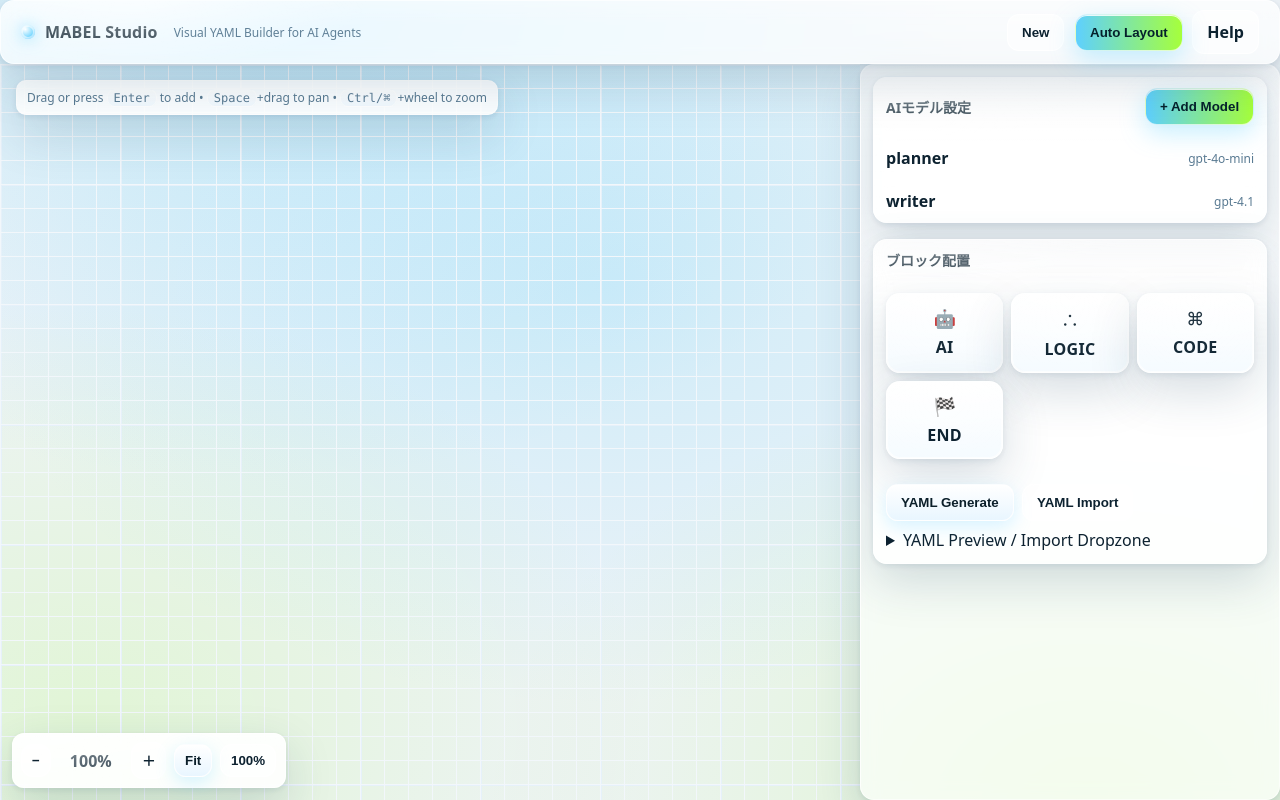
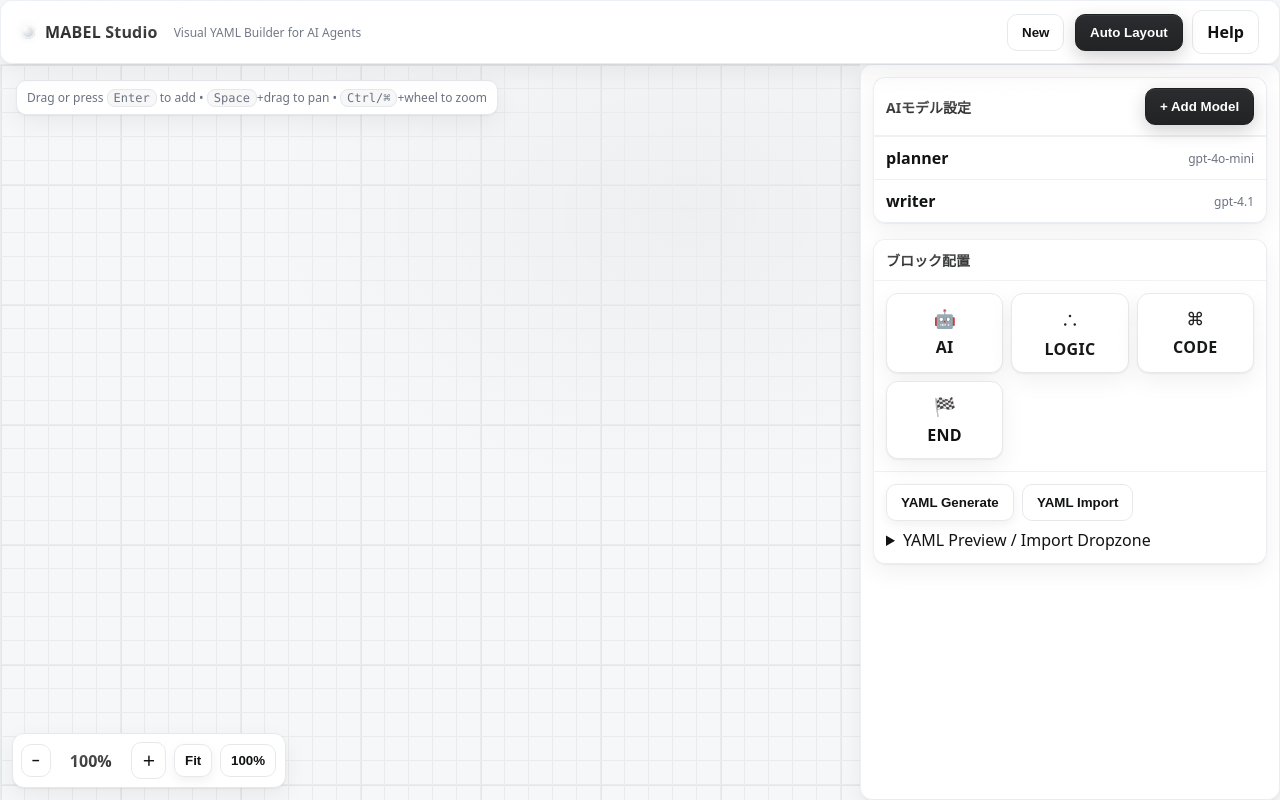
Before and after one commit to foxn2000/sdg_ui, a Flask app: page / in a window 1280 px wide. Run offline with Flask 3, Linux system fonts and the light colour scheme.

Commit message:
UI配色の変更

```diff
--- a/sdg_app/static/css/style.css
+++ b/sdg_app/static/css/style.css
@@ -1,40 +1,42 @@
 /* =========================================================
-   MABEL Studio — Frutiger Aero Theme (微調整版)
+   MABEL Studio — Mono Calm Theme (白黒グレー基調・簡素化)
    ========================================================= */
 
+/* デザイントークン（落ち着いたモノトーン + 低彩度のみ） */
 :root{
   /* Base palette */
-  --bg: radial-gradient(1200px 800px at 20% 0%, rgba(94,208,255,.25), transparent 60%),
-        radial-gradient(1000px 700px at 85% 100%, rgba(168,255,59,.20), transparent 60%),
-        #eef3f7;
-  --panel: rgba(255,255,255,.65);
-  --panel-alt: rgba(255,255,255,.72);
-  --grid:#dfe8f1;
-  --grid-strong:#cfdbe7;
+  --bg: #f6f7f8; /* 全体背景はフラットな明度差のみ */
+  --panel: rgba(255,255,255,.94);
+  --panel-alt: rgba(255,255,255,.98);
+  --grid:#e9ecef;
+  --grid-strong:#e3e6ea;
 
-  --text:#0d2230;
-  --muted:#597a92;
+  --text:#111213;
+  --muted:#6b7280;
 
-  --acc-blue:#5ed0ff;   /* ライトブルー */
-  --acc-lime:#a6ff3b;   /* ライムグリーン */
-  --acc: var(--acc-blue);
+  /* アクセントは深いグレー（強い主張を避ける） */
+  --acc:#222426;
+  --acc-blue:#222426; /* 既存変数互換（不要色はモノトーンへ） */
+  --acc-lime:#222426; /* 既存変数互換 */
 
-  --line-start: var(--acc-blue);
-  --line-end: var(--acc-lime);
+  /* 配線カラーは落ち着いたグレー */
+  --line-start:#a3a7ad;
+  --line-end:#a3a7ad;
 
-  --node:#ffffffb0;
-  --node-top:#ffffffe0;
+  --node:#ffffff;
+  --node-top:#ffffff;
 
-  --radius:14px;
-  --shadow:0 18px 48px rgba(26,65,95,.18), 0 2px 6px rgba(26,65,95,.10);
-  --inner-glow: inset 0 1px 0 rgba(255,255,255,.8), inset 0 -1px 0 rgba(0,0,0,.05);
+  --radius:12px;
+  --shadow:0 8px 24px rgba(0,0,0,.06), 0 1px 2px rgba(0,0,0,.06);
+  --inner-glow: inset 0 1px 0 rgba(255,255,255,.6), inset 0 -1px 0 rgba(0,0,0,.04);
 
   --mono: ui-monospace, SFMono-Regular, Menlo, Monaco, Consolas, "Liberation Mono", monospace;
   --sans: system-ui, -apple-system, Segoe UI, Roboto, Helvetica, Arial, "Apple Color Emoji", "Segoe UI Emoji";
 
-  --edge-opacity: 1;
+  --edge-opacity: .95;
+  --focus: #222426;
 
-  /* 追加: 不透明なパネル色（Helpの可読性向上） */
+  /* Help の可読性用 */
   --panel-opaque: #ffffff;
 }
 
@@ -49,15 +51,15 @@ body{
   -moz-osx-font-smoothing:grayscale;
 }
 
-/* ---- Glass helper ---- */
+/* ---- Glass helper（簡素化） ---- */
 .glass{
   background: var(--panel);
-  backdrop-filter: blur(10px) saturate(1.25);
-  -webkit-backdrop-filter: blur(10px) saturate(1.25);
+  backdrop-filter: blur(8px) saturate(1.05);
+  -webkit-backdrop-filter: blur(8px) saturate(1.05);
   box-shadow: var(--shadow);
-  border:1px solid rgba(255,255,255,.75);
-  border-right-color: rgba(255,255,255,.55);
-  border-bottom-color: rgba(255,255,255,.55);
+  border:1px solid #eceff3;
+  border-right-color: #e9edf2;
+  border-bottom-color: #e9edf2;
   border-radius: var(--radius);
   position: relative;
 }
@@ -65,11 +67,11 @@ body{
   content:"";
   position:absolute; inset:0;
   background:
-    linear-gradient(180deg, rgba(255,255,255,.22), transparent 40%),
-    radial-gradient(400px 120px at 10% -10%, rgba(255,255,255,.65), transparent 60%);
+    linear-gradient(180deg, rgba(255,255,255,.18), transparent 40%),
+    radial-gradient(320px 96px at 10% -10%, rgba(255,255,255,.55), transparent 60%);
   border-radius: inherit;
   pointer-events:none;
-  mix-blend-mode: screen;
+  mix-blend-mode: normal; /* 派手さを抑制 */
 }
 
 /* Top Bar */
@@ -81,55 +83,58 @@ body{
   padding:0 20px;
   position:sticky; top:0;
   z-index:10;
+  background: var(--panel);
 }
 .brand{display:flex; align-items:center; gap:10px;}
 .brand .logo-orb{
   width:14px;height:14px;border-radius:50%;
-  background: radial-gradient(circle at 30% 30%, #fff, var(--acc-blue) 60%, #18b6ff 70%);
-  box-shadow: 0 0 0 2px rgba(255,255,255,.6) inset, 0 0 16px rgba(94,208,255,.75);
+  background: radial-gradient(circle at 30% 30%, #fff, #cfd4db 60%, #b8bdc4 70%);
+  box-shadow: 0 0 0 2px rgba(255,255,255,.7) inset, 0 0 10px rgba(0,0,0,.06);
 }
 .brand .brand-title{letter-spacing:.2px}
 .brand .sub{color:var(--muted);font-size:12px;margin-left:6px;opacity:.95}
 .top-actions{display:flex;align-items:center;gap:10px}
 
+/* Buttons */
 button{
-  cursor:pointer;border:0;border-radius:12px;padding:10px 14px;font-weight:700;
+  cursor:pointer;border:0;border-radius:10px;padding:10px 14px;font-weight:700;
   transition: transform .06s ease, box-shadow .12s ease, background .18s ease, color .18s ease, border-color .18s ease;
   will-change: transform;
 }
 button.primary{
-  color:#0b1f2a;
-  background: linear-gradient(180deg, #ffffff, #e9f6ff);
-  border:1px solid rgba(255,255,255,.8);
-  box-shadow: 0 6px 18px rgba(94,208,255,.25), 0 1px 0 rgba(255,255,255,.9) inset;
+  color:var(--text);
+  background:#ffffff;
+  border:1px solid #e6e8eb;
+  box-shadow: 0 4px 12px rgba(0,0,0,.06), 0 1px 0 rgba(255,255,255,.9) inset;
 }
-button.primary:hover{ transform: translateY(-1px) }
+button.primary:hover{ transform: translateY(-1px); background:#f7f7f7 }
 button.accent{
-  background: linear-gradient(90deg, var(--acc-blue), var(--acc-lime));
-  color:#05202b; border:1px solid rgba(255,255,255,.7);
-  box-shadow: 0 8px 24px rgba(94,208,255,.35), 0 1px 0 rgba(255,255,255,.85) inset;
+  background: linear-gradient(180deg, #2a2c2f, #212325);
+  color:#ffffff; border:1px solid #1f2123;
+  box-shadow: 0 6px 18px rgba(0,0,0,.18), 0 1px 0 rgba(255,255,255,.06) inset;
 }
-button.accent:hover{ transform: translateY(-1px) }
+button.accent:hover{ transform: translateY(-1px); background: linear-gradient(180deg, #26282b, #1c1e20) }
 button.ghost{
-  background:rgba(255,255,255,.55); color:#0d2230;
-  border:1px solid rgba(255,255,255,.85);
+  background:#ffffff; color:var(--text);
+  border:1px solid #e6e8eb;
 }
 button:active{ transform: translateY(1px) }
 button:focus-visible{
-  outline: 2px solid var(--acc-blue);
+  outline: 2px solid var(--focus);
   outline-offset: 2px;
 }
 
+/* Help trigger */
 details.ghost-d > summary{
-  list-style:none;cursor:pointer;padding:10px 14px;border:1px solid rgba(255,255,255,.85);
-  border-radius:12px; background:rgba(255,255,255,.55); font-weight:700;
+  list-style:none;cursor:pointer;padding:10px 14px;border:1px solid #e6e8eb;
+  border-radius:10px; background:#ffffff; font-weight:700;
 }
 /* Help を不透明に + 前面に */
 details.ghost-d[open] > .popover{
   position:absolute;margin-top:8px;right:16px;
   background: var(--panel-opaque);
   color: var(--text);
-  border:1px solid #d5e6f3;
+  border:1px solid #e7eaee;
   border-radius:12px;
   box-shadow: var(--shadow);
   padding:12px;max-width:520px;
@@ -168,7 +172,7 @@ details.ghost-d[open] > .popover{
 
 .canvas-hint{
   position:absolute; left:16px; top:16px; color:var(--muted); font-size:12px;
-  background:rgba(255,255,255,.9); padding:8px 10px; border-radius:10px; border:1px solid rgba(255,255,255,.85);
+  background:#ffffff; padding:8px 10px; border-radius:10px; border:1px solid #e6e8eb;
   box-shadow: var(--shadow);
   z-index:1;
 }
@@ -228,37 +233,37 @@ details.ghost-d[open] > .popover{
 .node-badges{display:flex; gap:6px; align-items:center}
 .badge{
   font-size:11px; padding:4px 8px; border-radius:10px;
-  border:1px solid rgba(255,255,255,.85); color:#1c3a4b;
-  background:linear-gradient(180deg, #fff, #eef7ff);
+  border:1px solid #e6e8eb; color:#2b2f33;
+  background:#f7f7f8;
 }
 .del{
-  background:linear-gradient(180deg, #ffffff, #f0f8ff);
-  color:#0d2230; border-radius:10px; border:1px solid rgba(255,255,255,.9);
+  background:#ffffff;
+  color:var(--text); border-radius:10px; border:1px solid #eceff3;
   width:28px; height:28px; display:inline-flex; align-items:center; justify-content:center;
 }
 .del:hover{
-  box-shadow: 0 0 0 3px rgba(255, 99, 71, .18) inset, var(--shadow);
-  border-color: #ffe2e2;
+  box-shadow: 0 0 0 3px rgba(34,36,38,.12) inset, var(--shadow);
+  border-color: #e8ebef;
 }
 .node-body{padding:10px;font-size:12.5px; line-height:1.35}
 .node-io{display:flex; gap:8px; flex-wrap:wrap}
 .io-pill{
-  padding:4px 7px; border-radius:8px; border:1px dashed rgba(13,34,48,.25);
-  color:#1a3f51; background: rgba(255,255,255,.65);
+  padding:4px 7px; border-radius:8px; border:1px dashed rgba(17,18,19,.15);
+  color:#2b2f33; background: #ffffff;
   font-family:var(--mono); font-size:11.5px
 }
 
 /* Sidebar */
 .sidebar{
   display:flex; flex-direction:column; gap:16px; padding:12px; overflow:auto;
-  border-left:1px solid rgba(255,255,255,.75);
+  border-left:1px solid #eceff3;
 }
 .panel-head{
-  display:flex; align-items:center; justify-content:space-between; gap:8px; padding:10px 12px; border-bottom:1px solid rgba(255,255,255,.85);
+  display:flex; align-items:center; justify-content:space-between; gap:8px; padding:10px 12px; border-bottom:1px solid #eef1f4;
 }
 .panel-head h2{font-size:14px; margin:0}
 .models-list details{
-  border-top:1px solid rgba(255,255,255,.8);
+  border-top:1px solid #eef1f4;
   padding:10px 12px;
 }
 .models-list details[open]{background:var(--panel-alt)}
@@ -283,33 +288,32 @@ details.ghost-d[open] > .popover{
   display:grid; grid-template-columns: repeat(3, 1fr); gap:8px; padding:12px;
 }
 .lib-item{
-  background:
-    radial-gradient(140% 100% at 50% -10%, rgba(255,255,255,.85), rgba(255,255,255,.65) 60%, rgba(255,255,255,.5)),
-    linear-gradient(180deg, #ffffff, #ebf7ff);
-  border:1px solid rgba(255,255,255,.9); border-radius:14px; text-align:center; padding:12px; cursor:grab;
-  transition: transform .08s ease, box-shadow .12s ease;
-  box-shadow: var(--shadow), 0 0 0 1px rgba(255,255,255,.7) inset;
+  background:#ffffff;
+  border:1px solid #e6e8eb; border-radius:12px; text-align:center; padding:12px; cursor:grab;
+  transition: transform .08s ease, box-shadow .12s ease, border-color .12s ease;
+  box-shadow: var(--shadow);
 }
 .lib-item:focus, .lib-item:hover{
-  box-shadow: 0 0 0 3px rgba(94,208,255,.4) inset, var(--shadow);
+  box-shadow: 0 0 0 3px rgba(34,36,38,.14) inset, var(--shadow);
+  border-color:#e3e6ea;
 }
 .lib-item:active{cursor:grabbing; transform: scale(.98)}
 .lib-icon{font-size:18px; margin-bottom:6px}
 .lib-name{font-weight:800; letter-spacing:.3px}
 
 /* Export & Import */
-.export{padding:12px; border-top:1px solid rgba(255,255,255,.85)}
+.export{padding:12px; border-top:1px solid #eef1f4}
 .export-controls{display:flex; gap:8px; align-items:center; margin-bottom:8px}
 .preview-d summary{cursor:pointer}
 #importDrop{ margin-bottom:8px; }
 .import-drop{
-  border:1px dashed #bcd3e5; border-radius:12px; padding:10px; text-align:center;
-  color:var(--muted); background: linear-gradient(180deg, #fdfefe, #f2f9ff);
+  border:1px dashed #d7dce3; border-radius:12px; padding:10px; text-align:center;
+  color:var(--muted); background:#ffffff;
 }
-.import-drop.drag{ border-color: var(--acc-blue); color:#0d2230; box-shadow: inset 0 0 0 2px rgba(94,208,255,.25) }
+.import-drop.drag{ border-color: var(--focus); color:var(--text); box-shadow: inset 0 0 0 2px rgba(34,36,38,.18) }
 #yamlPreview{
   width:100%; height:240px; font-family:var(--mono); font-size:12px;
-  background:linear-gradient(180deg, #fff, #f2f9ff); color:#0d2230; border:1px solid rgba(255,255,255,.85); border-radius:12px; padding:10px;
+  background:#ffffff; color:var(--text); border:1px solid #e6e8eb; border-radius:12px; padding:10px;
 }
 
 /* Modal */
@@ -357,16 +361,16 @@ fieldset.inline-list{
 .small-note{color:var(--muted); font-size:12px}
 .kbd{
   font-family:var(--mono);
-  background:linear-gradient(180deg, #fdfefe, #f2f9ff);
-  border:1px solid rgba(255,255,255,.85); padding:1px 6px; border-radius:8px
+  background:#f7f7f8;
+  border:1px solid #e6e8eb; padding:1px 6px; border-radius:8px
 }
 
 /* Zoom HUD */
 .zoom-hud{
   position:absolute; left:12px; bottom:12px;
   display:flex; align-items:center; gap:8px;
-  padding:8px; border-radius:12px; border:1px solid rgba(255,255,255,.85);
-  background:rgba(255,255,255,.9);
+  padding:8px; border-radius:12px; border:1px solid #e6e8eb;
+  background:#ffffff;
   box-shadow: var(--shadow);
   z-index:2;
 }
```
Also changed, not shown: other parts of sdg_app/static/css/style.css (+37 -37 lines).
